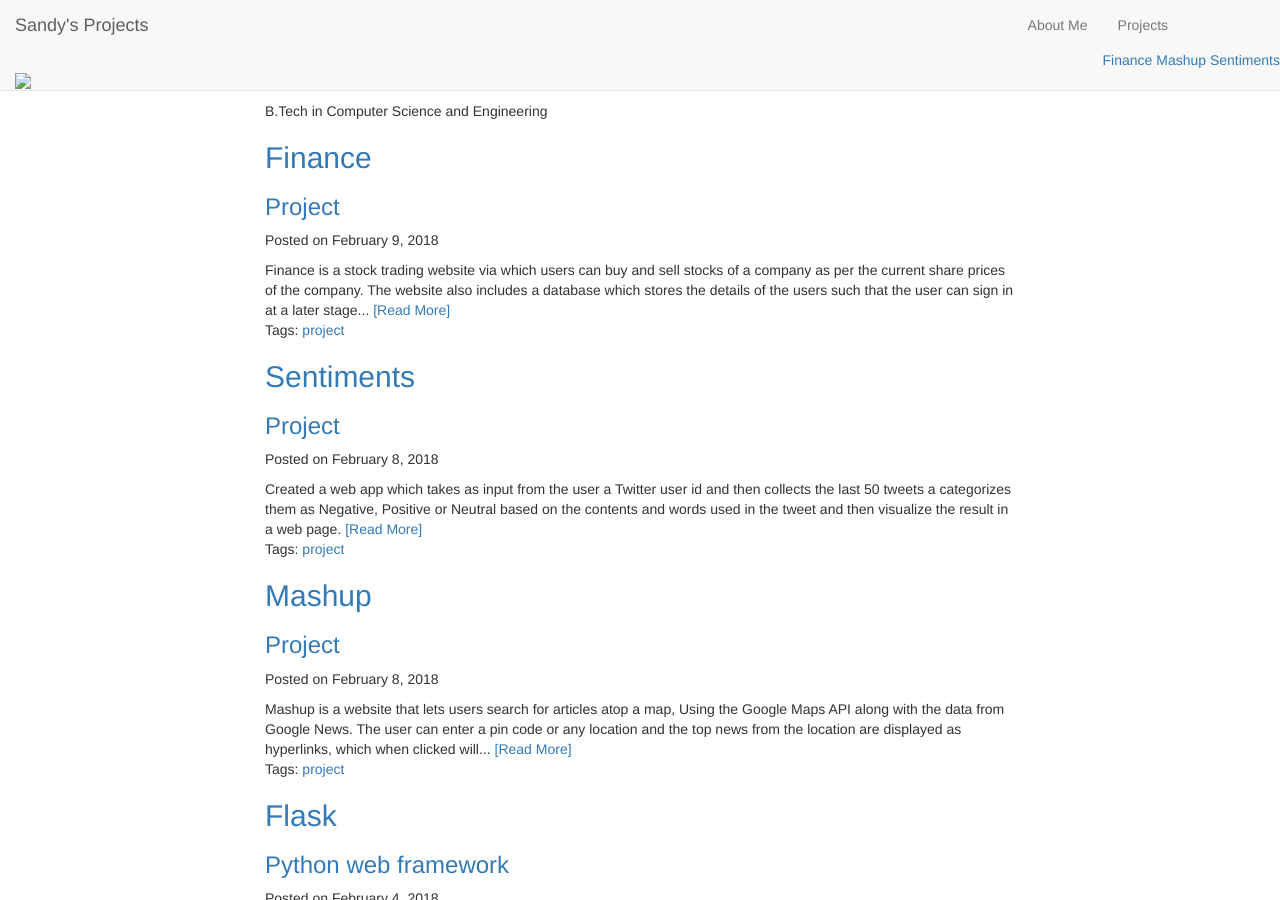
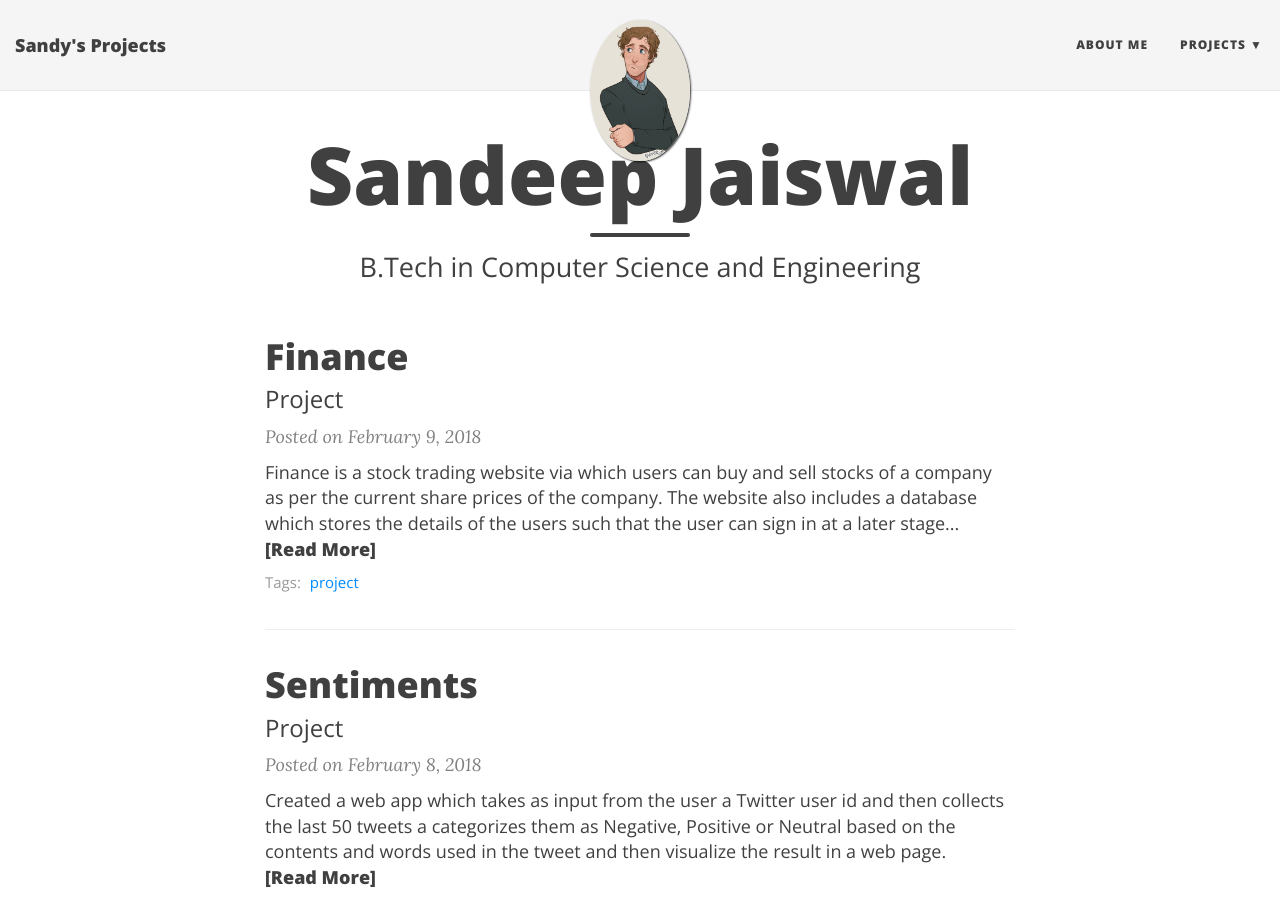
Before and after one commit to sandyjswl/sandyjswl.github.io---old, a Jekyll site: the page built from index.html, in a window 1280 px wide and 900 px high. Built offline with Jekyll 4.4.1, drawn with Linux system fonts in a browser that asks for light colours; nearby versions of some CDN libraries; library files that are not in the unit come from our copies; the list of posts is cut into pages by our own code; part of the change alters nothing that is shown.

```diff
--- a/_config.yml
+++ b/_config.yml
@@ -5,7 +5,7 @@
 
 # If you are building a simple GitHub user page (http://username.github.io) then use these settings:
 url: "http://sandyjswl.github.io"
-baseurl: "github.com/sandyjswl"
+baseurl: ""
 
 # If you are building a GitHub project page then use these settings:
 #url: "http://username.github.io/projectname"
```
